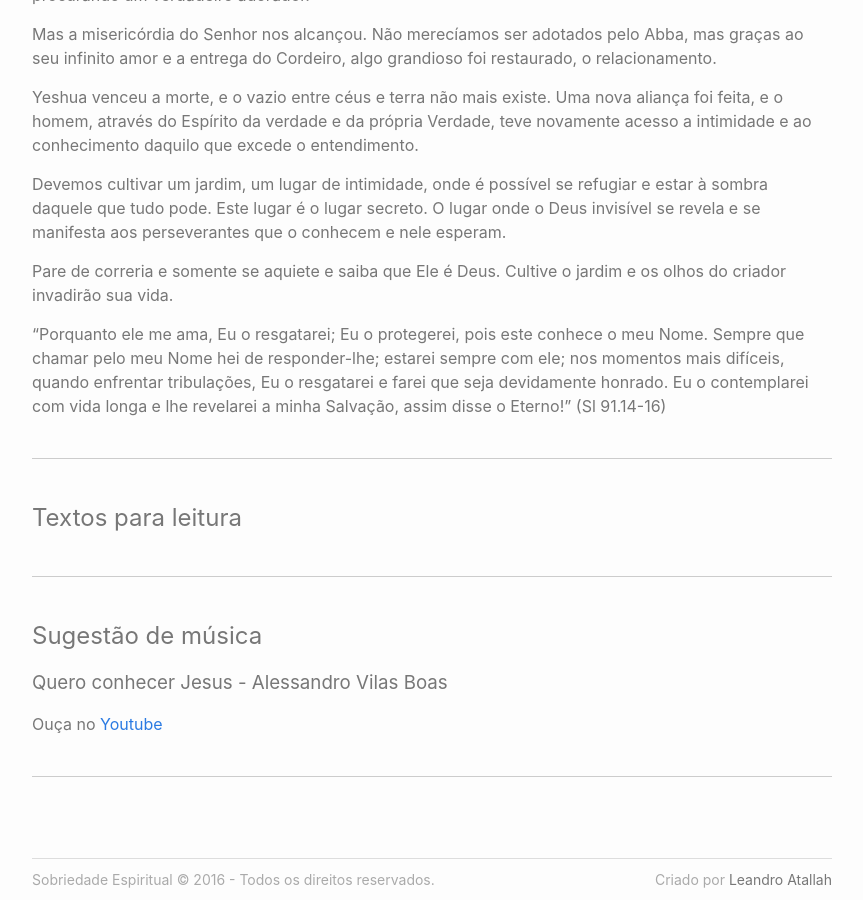
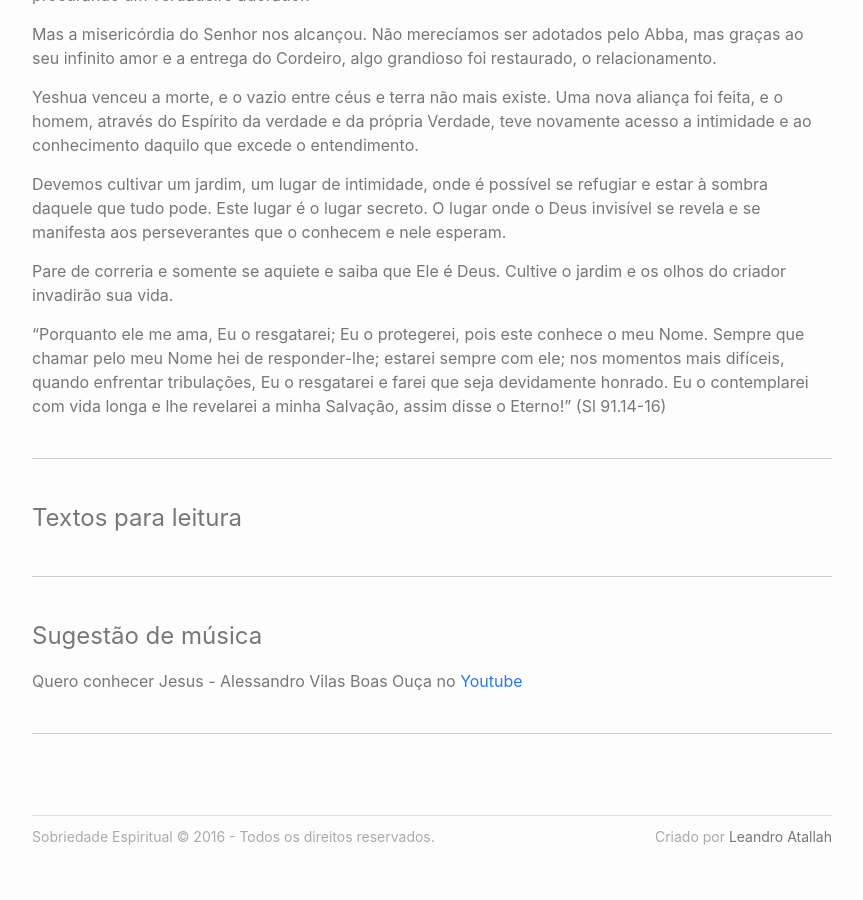
Before and after one commit to leandroatallah/sobriedade-espiritual, a Jekyll site: the page built from _posts/2016-12-20-o-jardim-atrai-borboletas.markdown, in a window 1280 px wide and 900 px high, scrolled down 971 px. Shown: the whole window, without its empty margins (208-1071 px from the left). Built offline with Jekyll 4.4.1, drawn with Linux system fonts in a browser that asks for light colours; comment, search, counter and statistics services are not loaded; after the commit the page ends 1828 px from its top, so only the background shows below that.

```diff
--- a/_posts/2016-12-20-o-jardim-atrai-borboletas.markdown
+++ b/_posts/2016-12-20-o-jardim-atrai-borboletas.markdown
@@ -35,7 +35,7 @@ Pare de correria e somente se aquiete e saiba que Ele é Deus. Cultive o jardim
 ---
 
 ## Sugestão de música ##
-### Quero conhecer Jesus - Alessandro Vilas Boas ###
+Quero conhecer Jesus - Alessandro Vilas Boas
 Ouça no [Youtube](https://www.youtube.com/watch?v=oR-s7OIFNC8)
 
 ---
```
